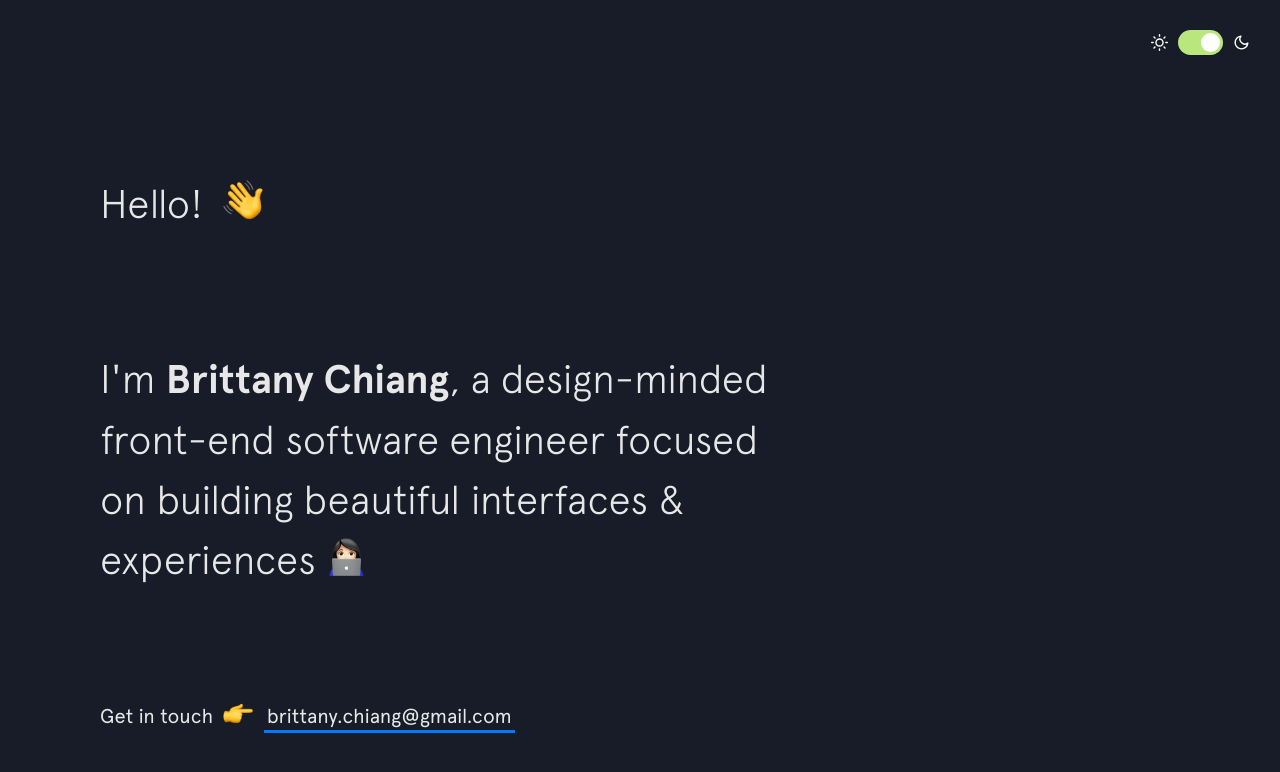
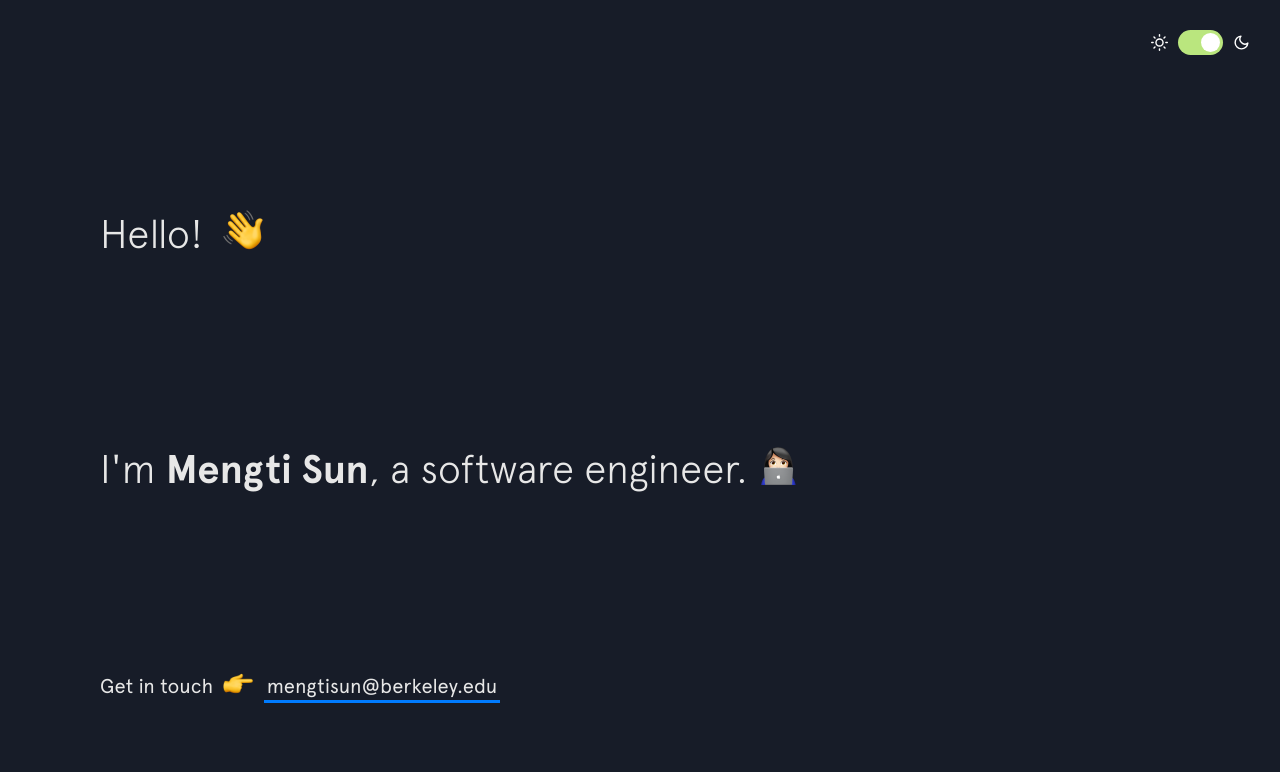
Before and after one commit to ChrisSun99/chrissun99.github.io, a Jekyll site: the page built from index.html, in a window 1280 px wide and 900 px high. Shown: the top 772 px of the window. Built offline with Jekyll 4.4.1, drawn with Linux system fonts in a browser that asks for light colours; nearby versions of some CDN libraries; some of the changed text lies outside the part shown.

Commit message:
changed paths

```diff
--- a/_includes/background.html
+++ b/_includes/background.html
@@ -1,24 +1,14 @@
 <section class="section background">
   <div class="section__title">Background</div>
   <div class="section__content">
+
+
     <p>
-      I'm currently an Engineer at
-      <a class="underline-link" href="https://www.upstatement.com/" target="_blank">Upstatement</a> building things for the web with some awesome people. I recently graduated from
-      <a class="underline-link" href="http://www.ccis.northeastern.edu/" target="_blank">Northeastern University</a> after completing three awesome six-month co-ops at
-      <a class="underline-link" href="https://us.mullenlowe.com/" target="_blank">MullenLowe U.S.</a>,
-      <a class="underline-link" href="https://starry.com/" target="_blank">Starry</a>, and
-      <a class="underline-link" href="https://www.apple.com/music/" target="_blank">Apple Music</a>.
+      Hi there! I’m Mengti Sun from Beijing, China. I’m a 20-year-old student majoring in Computer Science and Cognitive Science at UC Berkeley. I am familiar with programming in Java, Python, SQL, HTML/CSS, and various front-end and back-end languages. I always love to learn new skills and absolutely eager to accept criticism and new ideas.
     </p>
 
     <p>
-      As a software engineer, I enjoy bridging the gap between engineering and design &mdash; combining my technical knowledge
-      with my keen eye for design to create a beautiful product. My goal is to always build applications that are scalable
-      and efficient under the hood while providing engaging, pixel-perfect user experiences.
-    </p>
-
-    <p>
-      <strong>When I'm not in front of a computer screen</strong>, I'm probably snowboarding, cruising around on my penny board,
-      or crossing off another item on my bucket list.
+      Aside from programming, I'm deeply into art. I’m familiar with Adobe Photoshop and Illustrator. In my spare time, I like traveling, photography and drawing. You may take a look at my work on the “Gallery” page!
     </p>
 
     <!-- {% include employment-status.html %} -->
--- a/_includes/employment-status.html
+++ b/_includes/employment-status.html
@@ -3,5 +3,5 @@
     <div class="status__light__ring"></div>
     <div class="status__light__led"></div>
   </div>
-  <div class="status__message">Currently seeking full-time opportunities!</div>
+  <div class="status__message">Currently seeking internship opportunities in summer 2020!</div>
 </a>
--- a/_includes/intro.html
+++ b/_includes/intro.html
@@ -4,7 +4,7 @@
   </h1>
 
   <h2 class="intro__tagline">I'm
-    <span class="name">Brittany Chiang</span>, a design-minded front-end software engineer focused on building beautiful interfaces &amp; experiences
+    <span class="name">Mengti Sun</span>, a software engineer.
     <span class="emoji technologist"></span>
   </h2>
 
@@ -12,7 +12,7 @@
     <span>Get in touch </span>
     <span class="emoji pointer"></span>
     <span>
-      <a href="mailto:brittany.chiang@gmail.com" target="_blank" class="highlight-link">brittany.chiang@gmail.com</a>
+      <a href="mailto:brittany.chiang@gmail.com" target="_blank" class="highlight-link">mengtisun@berkeley.edu</a>
     </span>
   </h3>
 </header>
```
Also changed, not shown: _data/skills.yml (+4 -4 lines).
